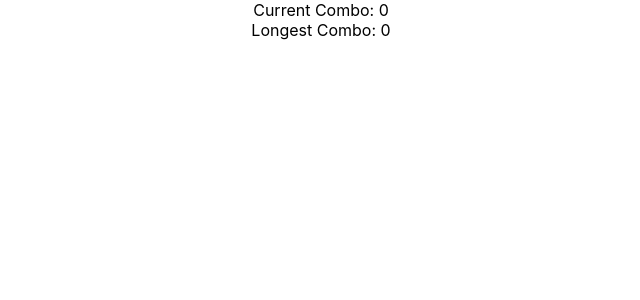
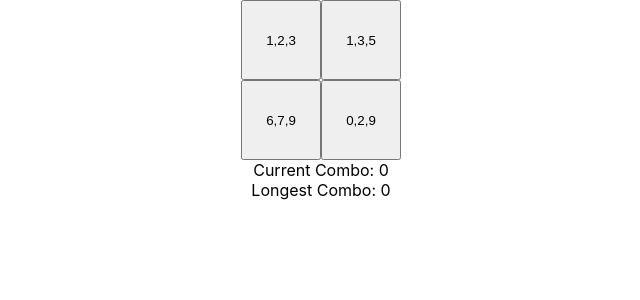
Before and after one commit to dahmad/tiles, a React (Create React App) app in the folder tiles/: page / in a window 1280 px wide. Shown: the top 300 px of the page, without its empty margins (319-959 px from the left). Built offline with nearby package versions, Linux system fonts and the light colour scheme.

Commit message:
Load TileSet in App

```diff
--- a/tiles/src/App.tsx
+++ b/tiles/src/App.tsx
@@ -3,6 +3,7 @@ import './App.css';
 import { observer } from 'mobx-react-lite';
 import ComboCounts from './containers/ComboCounts';
 import { RootContext } from './RootContext';
+import TileSet from './containers/TileSet';
 
 const App: FC = () => {
   const { comboStore } = useContext(RootContext);
@@ -10,6 +11,7 @@ const App: FC = () => {
   return (
     <div className="App">
       <header className="App-header" />
+      <TileSet />
       <ComboCounts comboStore={comboStore} />
     </div>
   );
```
